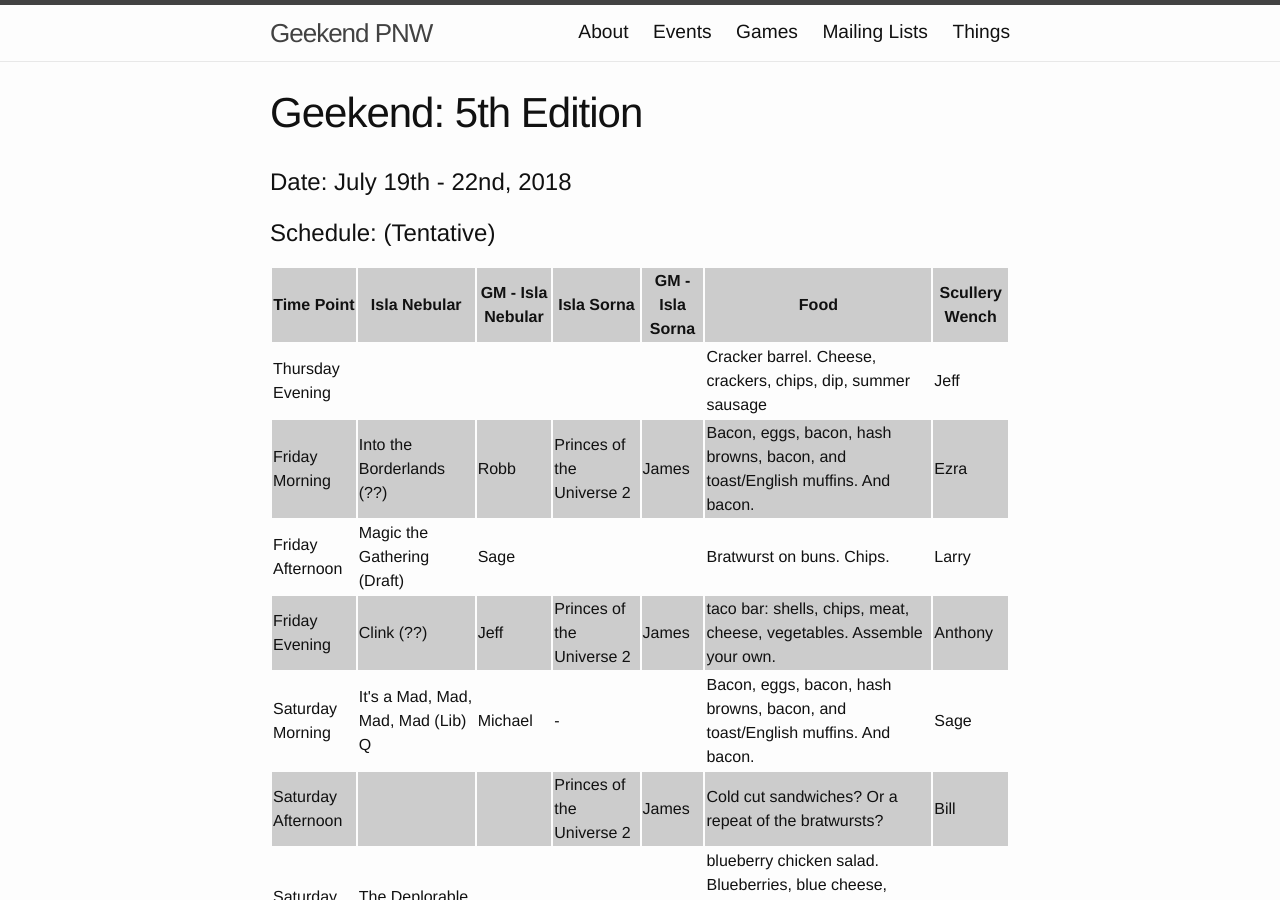
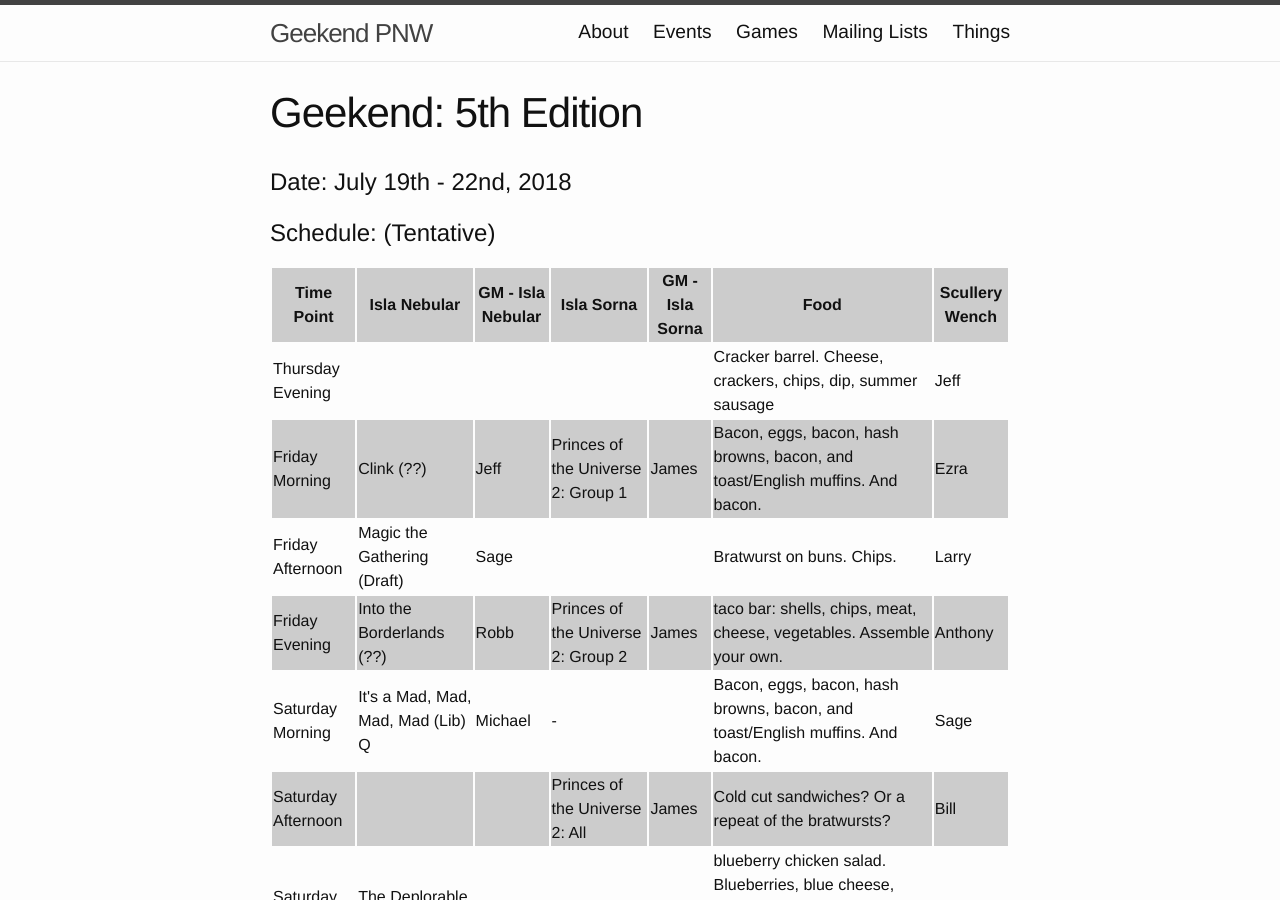
Before and after one commit to Geekend-PNW/geekend-pnw.github.com, a Jekyll site: the page built from _events/2018-07.md, in a window 1280 px wide and 900 px high. Built offline with Jekyll 4.4.1, drawn with Linux system fonts in a browser that asks for light colours; some of the changed text lies outside the part shown.

Commit message:
Accomodating Princes of the Univ.

```diff
--- a/_data/schedules/2018-07.csv
+++ b/_data/schedules/2018-07.csv
@@ -1,9 +1,9 @@
 Time Point,Isla Nebular,GM - Isla Nebular,Isla Sorna,GM - Isla Sorna,Food,Scullery Wench
 Thursday Evening,,,,,"Cracker barrel. Cheese, crackers, chips, dip, summer sausage",Jeff
-Friday Morning,Into the Borderlands (??),Robb,Princes of the Universe 2,James,"Bacon, eggs, bacon, hash browns, bacon, and toast/English muffins. And bacon.",Ezra
+Friday Morning,Clink (??),Jeff,Princes of the Universe 2: Group 1,James,"Bacon, eggs, bacon, hash browns, bacon, and toast/English muffins. And bacon.",Ezra
 Friday Afternoon,Magic the Gathering (Draft),Sage,,,Bratwurst on buns. Chips.,Larry
-Friday Evening,Clink (??),Jeff,Princes of the Universe 2,James,"taco bar: shells, chips, meat, cheese, vegetables. Assemble your own.",Anthony
+Friday Evening,Into the Borderlands (??),Robb,Princes of the Universe 2: Group 2,James,"taco bar: shells, chips, meat, cheese, vegetables. Assemble your own.",Anthony
 Saturday Morning,"It's a Mad, Mad, Mad, Mad (Lib) Q",Michael,-,,"Bacon, eggs, bacon, hash browns, bacon, and toast/English muffins. And bacon.",Sage
-Saturday Afternoon,,,Princes of the Universe 2,James,Cold cut sandwiches? Or a repeat of the bratwursts?,Bill
+Saturday Afternoon,,,Princes of the Universe 2: All,James,Cold cut sandwiches? Or a repeat of the bratwursts?,Bill
 Saturday Evening,The Deplorable Word,Robb,-,,"blueberry chicken salad. Blueberries, blue cheese, lettuce, onions, oil and vinegar dressing, and sourdough bread.",Eric
 Sunday Morning,Clean Up,,Clean Up,,"Leftovers of whatever, plus cold cereal.",All
--- a/_events/2018-07.md
+++ b/_events/2018-07.md
@@ -28,3 +28,7 @@ redirect_from: [ / ]
 - Anthony
 
 # Notes:
+Princes of the Universe will be broken into the two following groups
+
+- Group 1: Robb, John, Larry, Michael, and Ezra
+- Group 2: Eric, Bill, Sage, Anthony, and Jeff
```
